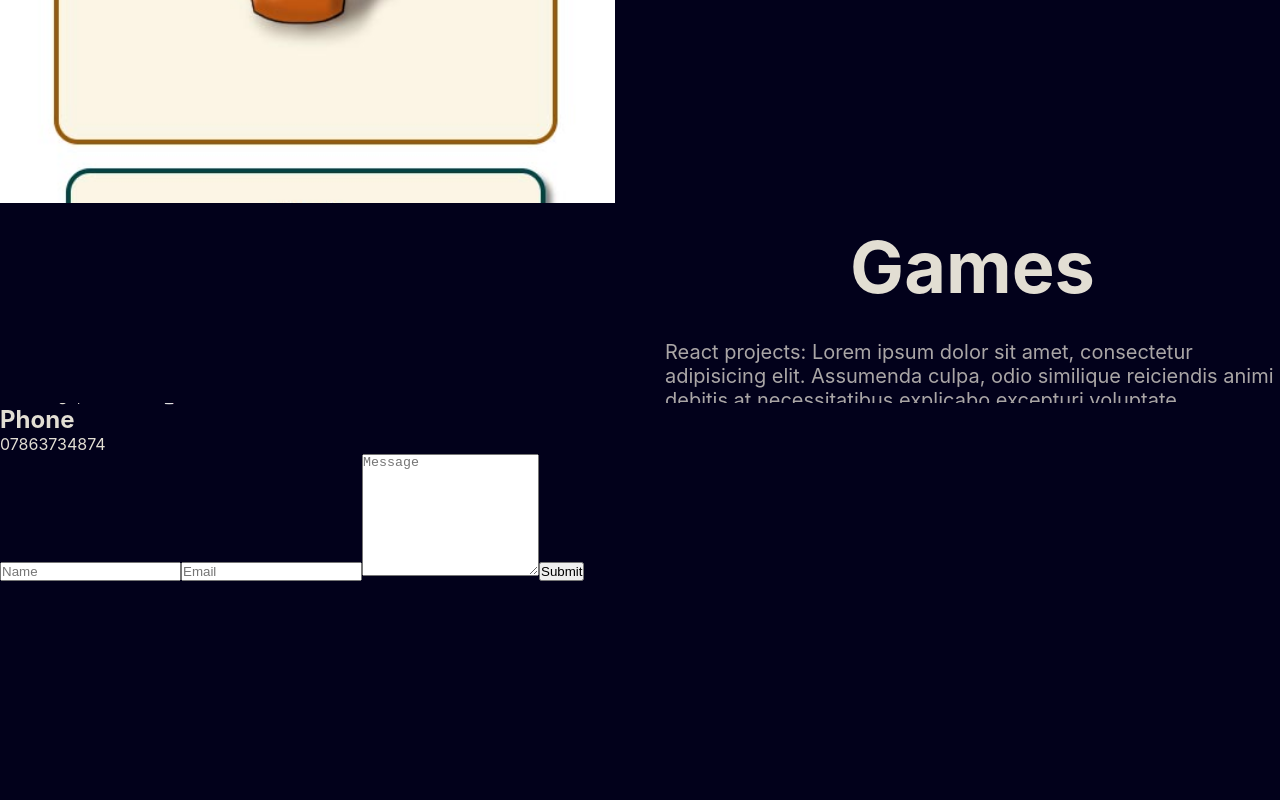
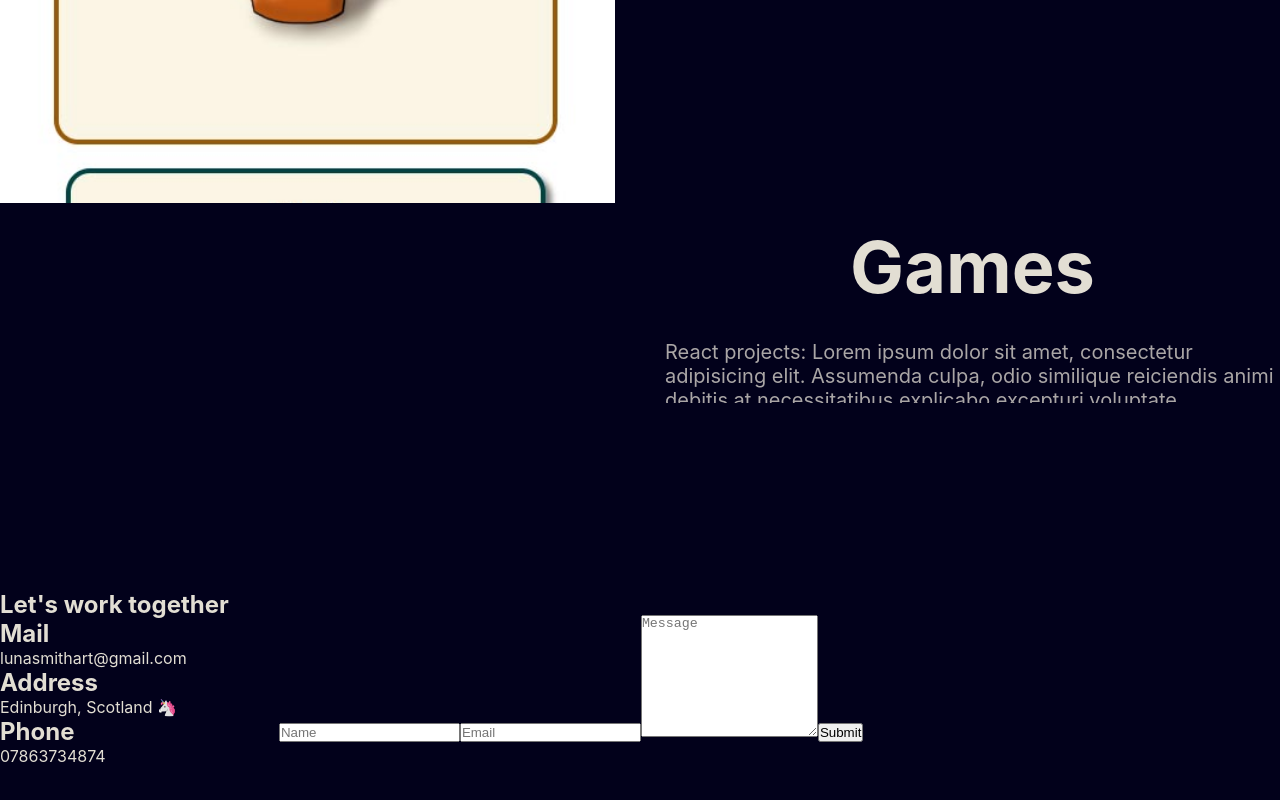
Before and after one commit to Lu-Smith/animated_portfolio_sass_typescript, a React (Create React App) app: page / in a window 1280 px wide. Shown: the part 6122-6922 px from the top of the page. Built offline with nearby package versions, Linux system fonts and the light colour scheme.

Commit message:
Updated styles in contact.scss

```diff
--- a/src/styles/contact.scss
+++ b/src/styles/contact.scss
@@ -0,0 +1,8 @@
+.Contact {
+    height: 100%;
+    max-width: 1366px;
+    margin: auto;
+    display: flex;
+    align-items: center;
+    gap: 50px;
+}
```
